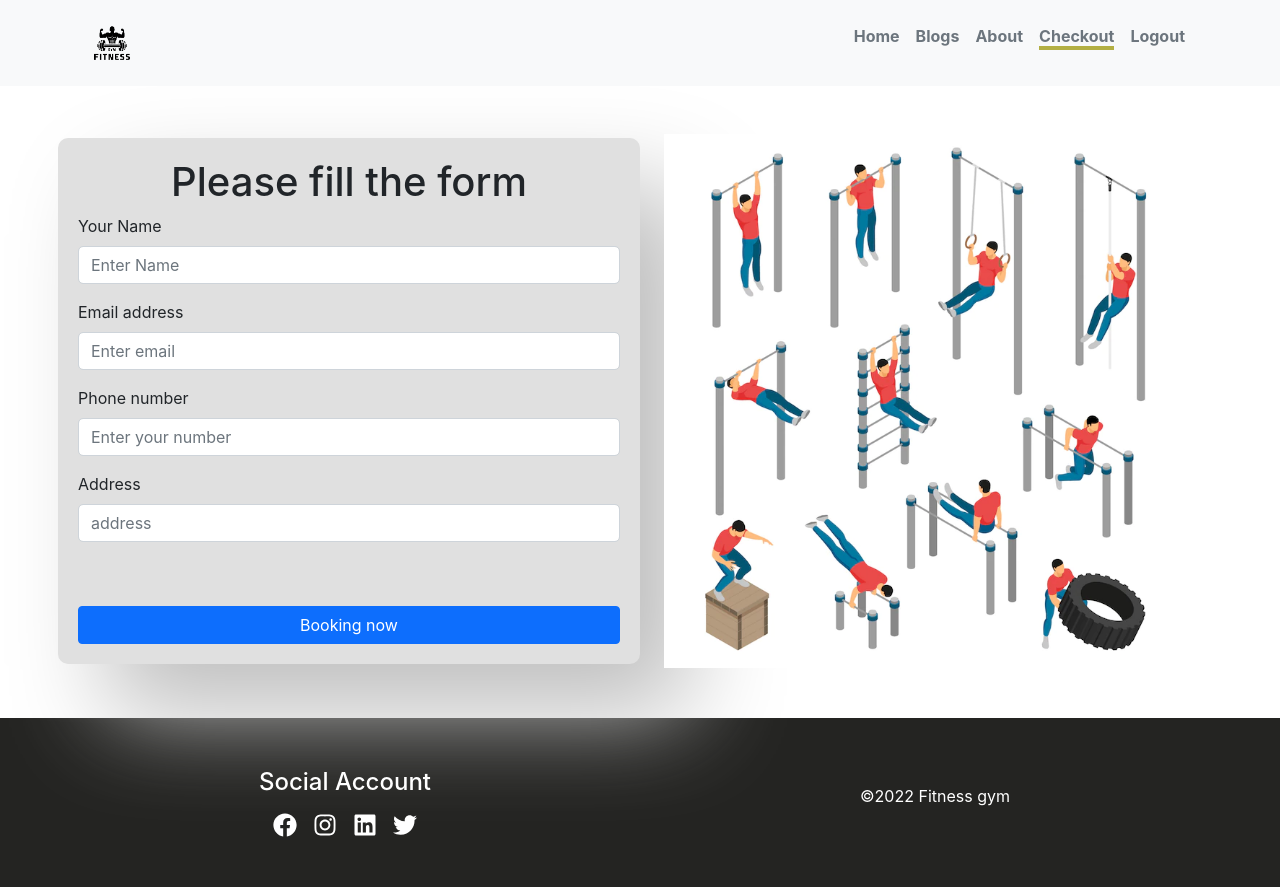
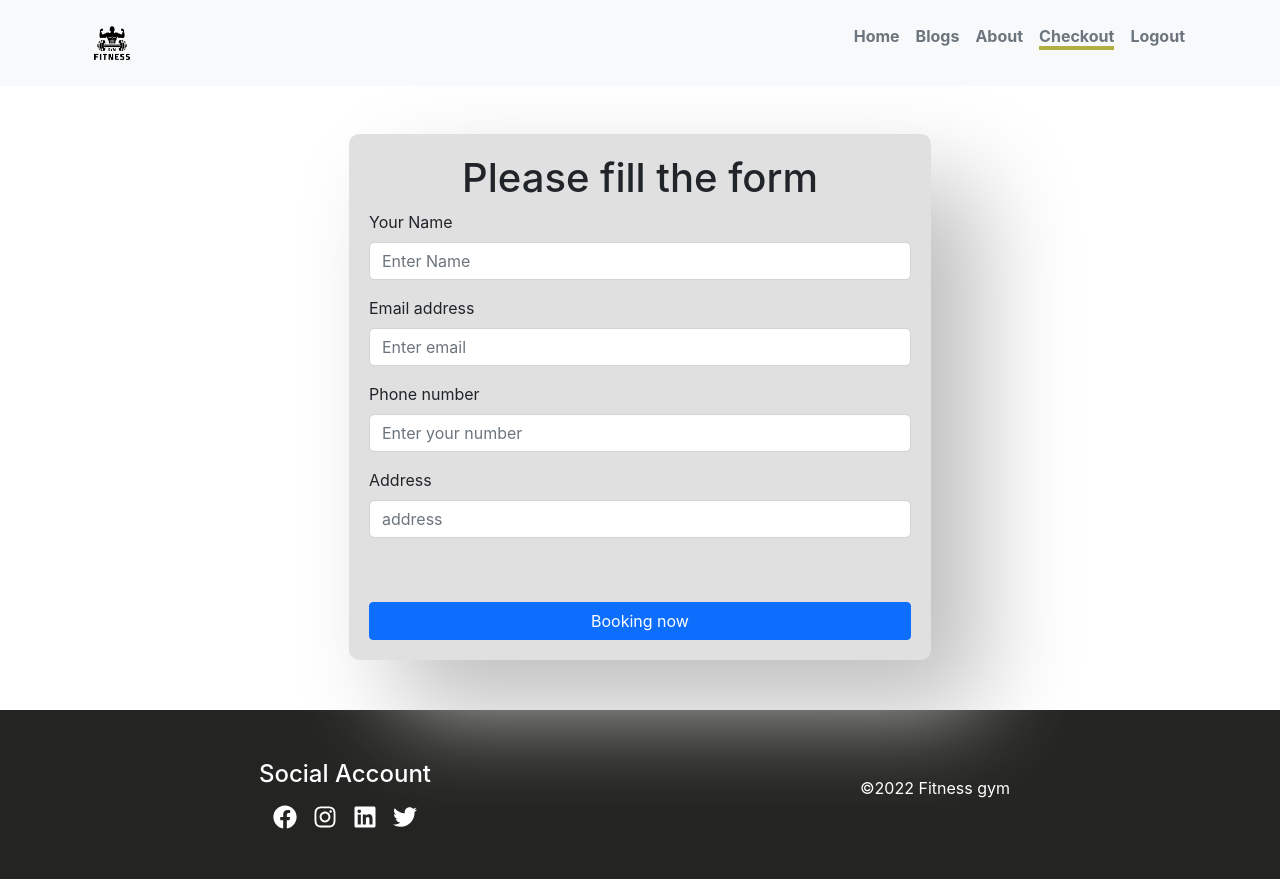
Before and after one commit to shariarHossain23/fitness-gym, a React (Create React App) app: page /checkout in a window 1280 px wide. Built offline with nearby package versions, Linux system fonts and the light colour scheme; no server answers; sample sign-in values are in the browser's storage.

Commit message:
checkout

```diff
--- a/src/Pages/Allhomesection/Checkout/Checkout.js
+++ b/src/Pages/Allhomesection/Checkout/Checkout.js
@@ -3,7 +3,6 @@ import { Button, Form } from 'react-bootstrap';
 import { useUpdateProfile } from 'react-firebase-hooks/auth';
 import { toast, ToastContainer } from 'react-toastify';
 import auth from '../../../firebase.init';
-import logo from '../../../images/gym.jpg';
 
 
 const Checkout = () => {
@@ -40,7 +39,7 @@ const Checkout = () => {
           <ToastContainer />
           <div className="container">
             <div className="row gx-5 d-flex align-items-center">
-              <div className="col-sm-6 col-md-6 form-container">
+              <div className="col-sm-6 col-md-6 mx-auto form-container">
                 <h1 className="text-center">Please fill the form</h1>
                 <Form>
                   <Form.Group className="mb-3" controlId="formBasicEmail">
@@ -86,9 +85,6 @@ const Checkout = () => {
                   </div>
                 </Form>
               </div>
-              <div className="col-md-6 text-center">
-                  <img  className='img-fluid mx-auto ' src={logo} alt="" />
-              </div>
             </div>
           </div>
         </div>
```
